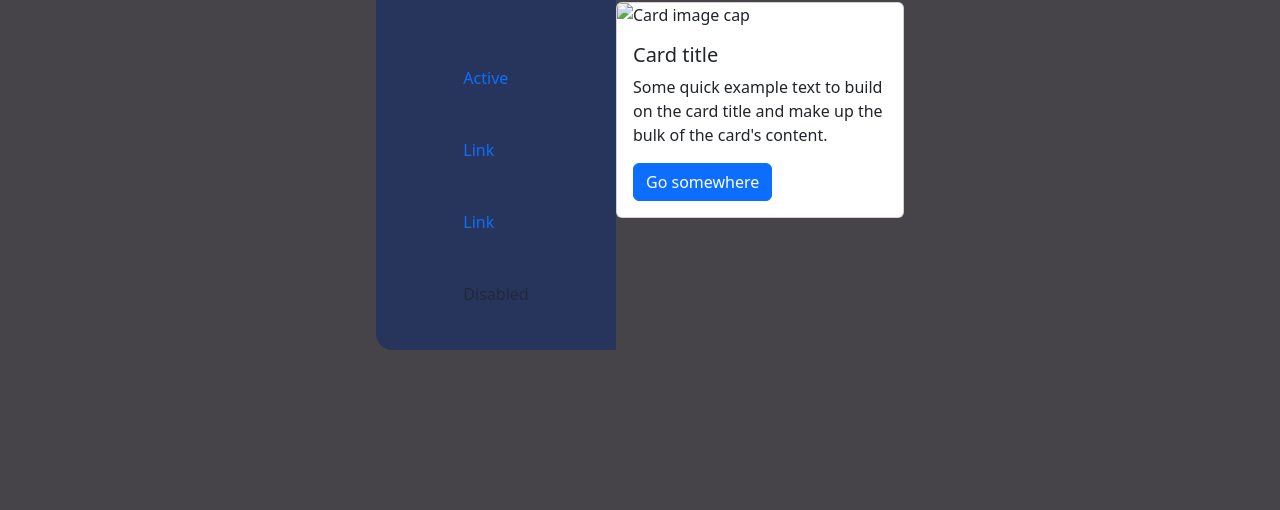
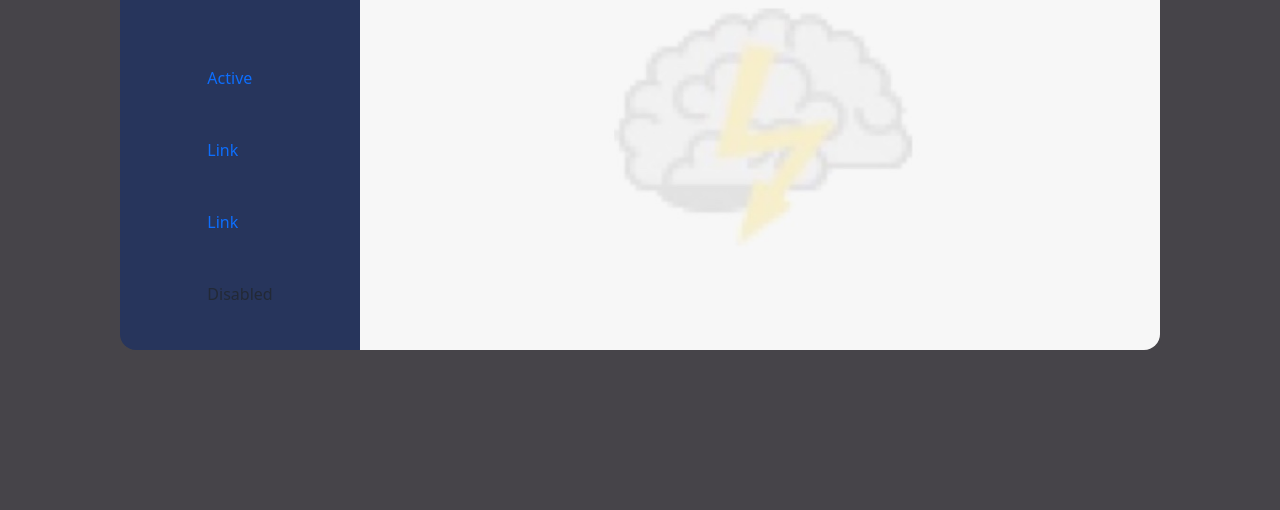
Before and after one commit to KevinMuellerDev/quizapp, a website: page index.html in a window 1280 px wide. Shown: the part 290-800 px from the top of the page. Drawn offline with nearby package versions, Linux system fonts and the light colour scheme.

Commit message:
changed body css setting and implemented bg-img in card

```diff
--- a/index.html
+++ b/index.html
@@ -1,13 +1,19 @@
 <!DOCTYPE html>
 <html lang="en">
+
 <head>
     <meta charset="UTF-8">
     <meta name="viewport" content="width=device-width, initial-scale=1.0">
     <link rel="icon" type="image/x-icon" href="./img/logo.png">
     <title>Quizapp</title>
     <link rel="stylesheet" href="style.css">
-    <link rel="stylesheet" href="./node_modules/bootstrap/dist/css/bootstrap.min.css">
+    <link href="https://cdn.jsdelivr.net/npm/bootstrap@5.3.2/dist/css/bootstrap.min.css" rel="stylesheet"
+        integrity="sha384-T3c6CoIi6uLrA9TneNEoa7RxnatzjcDSCmG1MXxSR1GAsXEV/Dwwykc2MPK8M2HN" crossorigin="anonymous">
+    <script src="https://cdn.jsdelivr.net/npm/bootstrap@5.3.2/dist/js/bootstrap.bundle.min.js"
+        integrity="sha384-C6RzsynM9kWDrMNeT87bh95OGNyZPhcTNXj1NW7RuBCsyN/o0jlpcV8Qyq46cDfL"
+        crossorigin="anonymous"></script>
 </head>
+
 <body>
 
     <main>
@@ -21,16 +27,18 @@
                 <a class="nav-link" href="#">Link</a>
                 <a class="nav-link disabled" href="#">Disabled</a>
             </div>
-          </nav>
-          <div class="card" style="width: 18rem;">
-            <img class="card-img-top" src="..." alt="Card image cap">
+        </nav>
+        <div class="card card-container" style="width: 18rem;">
             <div class="card-body">
-              <h5 class="card-title">Card title</h5>
-              <p class="card-text">Some quick example text to build on the card title and make up the bulk of the card's content.</p>
-              <a href="#" class="btn btn-primary">Go somewhere</a>
+                <h5 class="card-title">Card title</h5>
+                <p class="card-text">Some quick example text to build on the card title and make up the bulk of the
+                    card's content.</p>
+                <a href="#" class="btn btn-primary">Go somewhere</a>
             </div>
-          </div>
+        </div>
     </main>
 
+
 </body>
+
 </html>
--- a/style.css
+++ b/style.css
@@ -1,12 +1,13 @@
 body{
     margin: 0;
     background-color: rgb(70, 68, 73)!important;
+    display: flex;
+    justify-content: center;
+    align-items: center;
+    height: 100vh;
 }
 main{
     display: flex;
-    align-items: center;
-    justify-content: center;
-    min-height: 100vh;
 }
 
 .nav-bg{
@@ -27,3 +28,13 @@ main{
     flex-direction: column;
     gap: 32px;
 }
+
+.card-container{
+    width: 800px!important;
+    height: 480px!important;
+    border-radius: 0px 16px 16px 0px!important;
+    border: none!important;
+    background-image: url(./img/brainbg.jpg);
+    background-size: cover;
+    background-position: center;
+}
```
